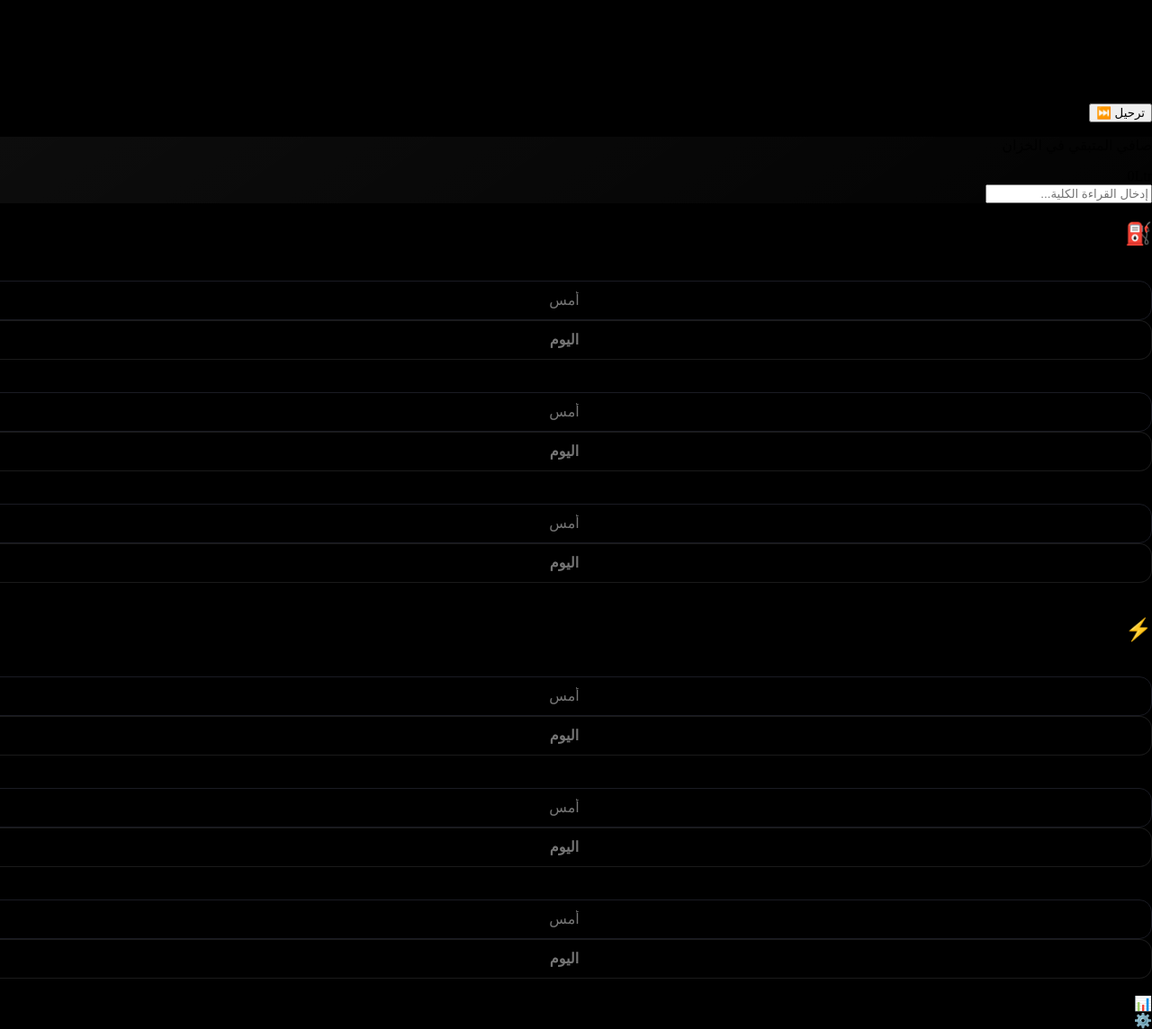
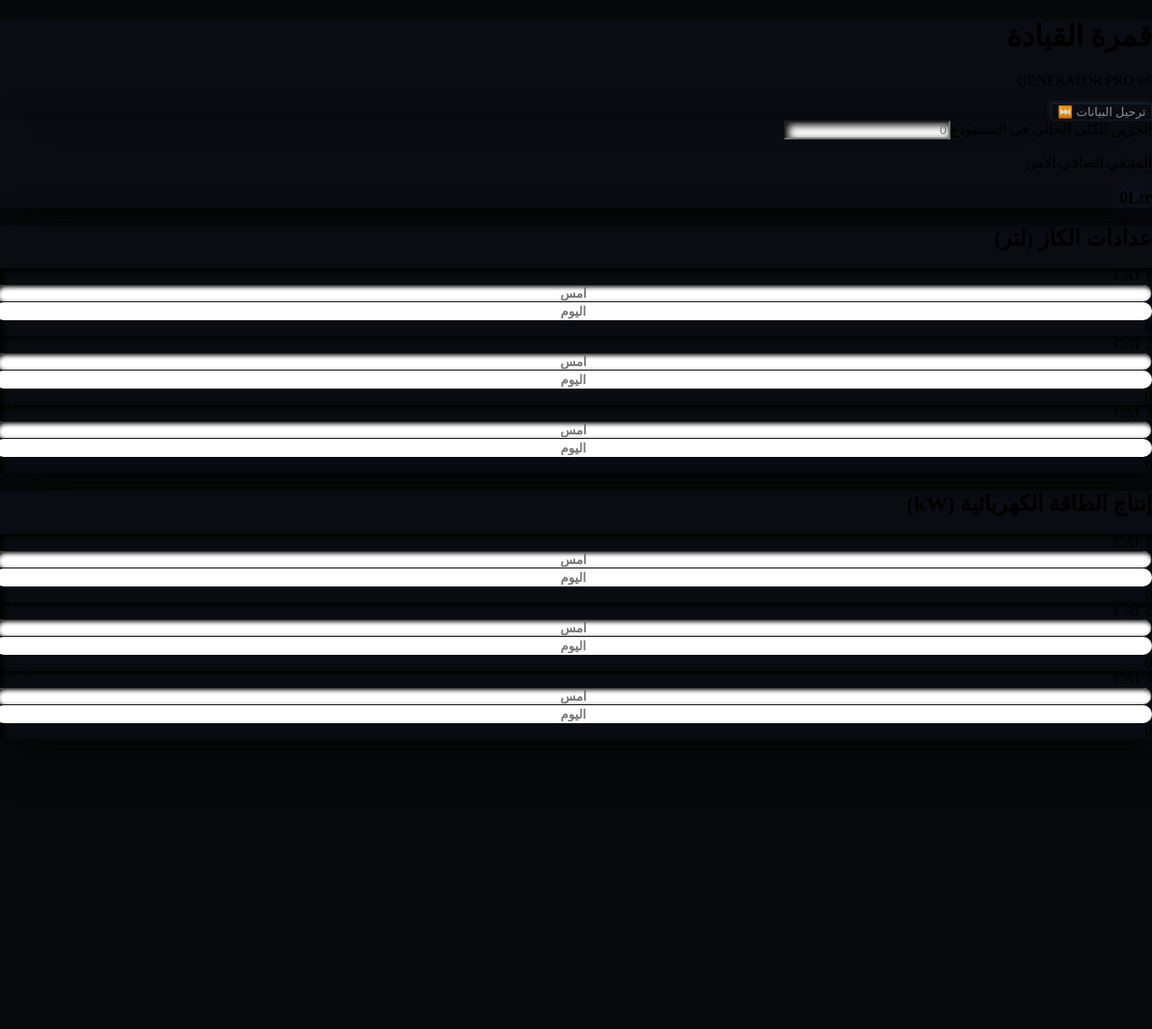
Before and after one commit to Alosh1990/generator-app, a Next.js app: page / in a window 1280 px wide. Shown: the whole page at 90% size. After the commit the page ends 822 px from the top, so only its background shows below. Built offline with nearby package versions, Linux system fonts and the light colour scheme.

Commit message:
Rename component and update localStorage keys

```diff
--- a/src/app/page.tsx
+++ b/src/app/page.tsx
@@ -1,7 +1,7 @@
 "use client";
 import React, { useState, useEffect, useMemo } from 'react';
 
-export default function GeneratorIPhoneOS() {
+export default function GeneratorFinalFixedUI() {
   const [mounted, setMounted] = useState(false);
   const [fuelRows, setFuelRows] = useState([
     { name: 'CAT 1', yesterday: '', today: '' },
@@ -17,26 +17,29 @@ export default function GeneratorIPhoneOS() {
 
   useEffect(() => {
     setMounted(true);
-    const savedFuel = localStorage.getItem('v9_fuel');
-    const savedKW = localStorage.getItem('v9_kw');
-    const savedStock = localStorage.getItem('v9_stock');
+    // استرجاع البيانات الآمن
+    try {
+      const savedFuel = localStorage.getItem('fuel_v6');
+      const savedKW = localStorage.getItem('kw_v6');
+      const savedStock = localStorage.getItem('stock_v6');
       if (savedFuel) setFuelRows(JSON.parse(savedFuel));
       if (savedKW) setKwRows(JSON.parse(savedKW));
       if (savedStock) setInitialStock(savedStock);
+    } catch (e) { console.error("Error loading data"); }
   }, []);
 
   useEffect(() => {
     if (mounted) {
-      localStorage.setItem('v9_fuel', JSON.stringify(fuelRows));
-      localStorage.setItem('v9_kw', JSON.stringify(kwRows));
-      localStorage.setItem('v9_stock', initialStock);
+      localStorage.setItem('fuel_v6', JSON.stringify(fuelRows));
+      localStorage.setItem('kw_v6', JSON.stringify(kwRows));
+      localStorage.setItem('stock_v6', initialStock);
     }
   }, [fuelRows, kwRows, initialStock, mounted]);
 
-  const updateValue = (type: 'f' | 'k', i: number, field: 'yesterday' | 'today', v: string) => {
-    const data = type === 'f' ? [...fuelRows] : [...kwRows];
-    data[i][field] = v;
-    type === 'f' ? setFuelRows(data) : setKwRows(data);
+  const updateValue = (type: 'fuel' | 'kw', index: number, field: 'yesterday' | 'today', val: string) => {
+    const data = type === 'fuel' ? [...fuelRows] : [...kwRows];
+    data[index][field] = val;
+    type === 'fuel' ? setFuelRows(data) : setKwRows(data);
   };
 
   const totals = useMemo(() => {
@@ -48,122 +51,119 @@ export default function GeneratorIPhoneOS() {
     return { fSums, kSums, totalF, totalK, remaining: remaining || 0 };
   }, [fuelRows, kwRows, initialStock]);
 
+  const safeFormat = (num: number) => (num || 0).toLocaleString('en-US');
+
   if (!mounted) return null;
 
   return (
-    <div className="min-h-screen bg-black flex justify-center items-center p-0 md:p-10 font-sans" dir="rtl">
+    <>
+      {/* 1. الحل السحري للموبايل (Meta Tag) */}
+      <head>
+        <meta name="viewport" content="width=device-width, initial-scale=1.0, maximum-scale=1.0, user-scalable=no" />
+      </head>
 
-      {/* جسم الهاتف الوهمي - يظهر فقط على الكمبيوتر */}
-      <div className="w-full max-w-[430px] h-screen md:h-[850px] bg-[#090a0f] relative md:rounded-[3.5rem] md:border-[10px] border-[#1a1b23] overflow-hidden shadow-[0_0_100px_rgba(0,0,0,1)] flex flex-col animate-fade-in">
+      <div className="min-h-screen bg-[#08090c] text-white p-4 md:p-8 font-sans selection:bg-blue-500/30 overflow-x-hidden" dir="rtl">
 
-        {/* Notch (حساسات الآيفون العلوية) */}
-        <div className="absolute top-0 left-1/2 -translate-x-1/2 w-32 h-7 bg-[#1a1b23] rounded-b-2xl z-50 hidden md:block"></div>
+        {/* تأثيرات إضاءة خلفية هادئة */}
+        <div className="fixed inset-0 pointer-events-none opacity-40">
+          <div className="absolute top-[-10%] left-[-10%] w-80 h-80 bg-blue-600/20 blur-[100px] rounded-full"></div>
+          <div className="absolute bottom-[-10%] right-[-10%] w-80 h-80 bg-cyan-600/20 blur-[100px] rounded-full"></div>
+        </div>
 
-        {/* محتوى التطبيق */}
-        <div className="flex-1 overflow-y-auto px-6 pt-10 pb-28 no-scrollbar space-y-8">
+        <div className="max-w-md mx-auto relative z-10 space-y-6 pb-12">
 
-          {/* Header الاحترافي */}
-          <div className="flex justify-between items-center mb-4">
+          {/* الهيدر الفخم */}
+          <header className="os-glass p-6 rounded-[2rem] flex justify-between items-center shadow-3d border border-white/5 mt-2">
             <div>
-              <h1 className="text-4xl font-black text-white tracking-tighter">المولدات</h1>
-              <div className="flex items-center gap-2 mt-1">
-                <span className="w-2 h-2 bg-emerald-500 rounded-full animate-pulse"></span>
-                <p className="text-slate-500 text-[10px] font-bold uppercase tracking-[0.2em]">Live System Pro</p>
-              </div>
+              <h1 className="text-xl font-black bg-gradient-to-r from-blue-400 to-cyan-400 bg-clip-text text-transparent italic tracking-tight">قمرة القيادة</h1>
+              <p className="text-[10px] text-slate-600 font-bold tracking-widest mt-1 uppercase">GENERATOR PRO v6</p>
             </div>
             <button
-              onClick={() => confirm("ترحيل البيانات؟") && setFuelRows(fuelRows.map(r=>({...r, yesterday:r.today, today:''})))}
-              className="bg-[#1a1b23] border border-white/5 text-[10px] font-black px-5 py-2.5 rounded-2xl active:scale-90 transition-all text-blue-400 uppercase"
+              onClick={() => confirm("ترحيل البيانات للغد؟") && setFuelRows(fuelRows.map(r => ({ ...r, yesterday: r.today, today: '' })))}
+              className="os-btn text-[10px] font-black px-4 py-2.5 rounded-xl text-blue-400 active:scale-95 transition-all"
             >
-              ترحيل ⏭️
+              ترحيل البيانات ⏭️
             </button>
-          </div>
+          </header>
 
-          {/* الكارت الرئيسي - الخزين المتبقي (تصميم زجاجي عريض) */}
-          <div className="glass-card p-8 rounded-[2.5rem] border border-white/[0.08] shadow-2xl relative overflow-hidden group">
-            <div className="absolute -top-10 -right-10 w-40 h-40 bg-blue-500/10 blur-[80px]"></div>
-            <p className="text-[10px] font-black text-slate-500 uppercase tracking-[0.2em] mb-4">صافي المتبقي في الخزان</p>
-            <div className="flex items-baseline gap-2 mb-6">
-              <span className="text-7xl font-black text-white tracking-tighter tabular-nums drop-shadow-2xl">
-                {totals.remaining.toLocaleString()}
-              </span>
-              <span className="text-blue-500 font-black text-lg italic">Ltr</span>
-            </div>
+          {/* المخزون الصافي (تصميم زجاجي عريض للموبايل) */}
+          <div className="os-glass p-8 rounded-[2.5rem] shadow-3d border border-white/5 relative overflow-hidden flex flex-col items-center">
+            <div className="absolute top-0 right-0 w-32 h-32 bg-blue-500/5 blur-3xl opacity-60"></div>
+            <label className="text-[10px] font-black text-slate-600 uppercase tracking-widest mb-3 z-10">الخزين الكلي الحالي في المستودع</label>
             <input
               type="number"
               value={initialStock}
               onChange={(e)=>setInitialStock(e.target.value)}
-              placeholder="إدخال القراءة الكلية..."
-              className="w-full bg-black/60 border border-white/10 p-5 rounded-2xl text-center text-lg font-black text-blue-400 outline-none focus:border-blue-500/40 transition-all shadow-inner"
+              className="w-full bg-black/50 border-2 border-white/5 p-4 rounded-2xl text-4xl font-black text-blue-400 outline-none shadow-inner-3d text-center focus:border-blue-500 transition-all z-10"
+              placeholder="0"
             />
+             <p className="text-[10px] font-black text-slate-600 uppercase tracking-widest mt-8 mb-2 z-10">المتبقي الصافي الآمن</p>
+             <h3 className="text-7xl font-black text-white tracking-tighter drop-shadow-3d z-10 animate-text-glow">
+               {safeFormat(totals.remaining)}
+               <span className="text-sm font-normal text-cyan-400 mr-2 italic underline decoration-cyan-900 underline-offset-4">Ltr</span>
+             </h3>
           </div>
 
-          {/* قسم استهلاك الوقود - خطوط عريضة جداً */}
-          <div className="space-y-4">
-            <h2 className="text-xs font-black text-slate-500 uppercase tracking-widest px-2 flex justify-between">
-              <span>⛽ استهلاك الكاز</span>
-              <span className="text-emerald-400 italic">+{totals.totalF}</span>
-            </h2>
+          {/* عدادات الكاز - تنسيق محاذي عمودياً للموبايل */}
+          <section className="os-glass rounded-[2.5rem] p-5 shadow-3d border border-blue-900/10 space-y-4">
+            <div className="flex items-center gap-2 mb-1">
+              <span className="w-2 h-5 bg-blue-500 rounded-full shadow-glow-blue"></span>
+              <h2 className="text-sm font-black text-blue-300">عدادات الكاز (لتر)</h2>
+            </div>
             {fuelRows.map((row, idx) => (
-              <div key={idx} className="bg-[#12141c] p-5 rounded-[2rem] border border-white/5 flex items-center gap-4 transition-all active:bg-[#1a1d29]">
-                <span className="w-14 font-black text-[11px] text-blue-300 italic">{row.name}</span>
-                <input type="number" value={row.yesterday} onChange={(e)=>updateValue('f', idx, 'yesterday', e.target.value)} className="ios-input text-slate-500" placeholder="أمس" />
-                <input type="number" value={row.today} onChange={(e)=>updateValue('f', idx, 'today', e.target.value)} className="ios-input-active border-blue-500/20" placeholder="اليوم" />
-                <div className="w-20 text-center font-black text-2xl text-emerald-400 drop-shadow-sm">
-                  {totals.fSums[idx] > 0 ? totals.fSums[idx] : 0}
+              <div key={idx} className="bg-black/40 p-4 rounded-2xl shadow-inner-3d border border-white/5 flex items-center gap-2 transition-all hover:border-blue-500/30">
+                <span className="w-12 font-black text-[10px] text-slate-500 italic">{row.name}</span>
+                <input type="number" value={row.yesterday} onChange={(e)=>updateValue('fuel', idx, 'yesterday', e.target.value)} className="input-field text-slate-600" placeholder="أمس" />
+                <input type="number" value={row.today} onChange={(e)=>updateValue('fuel', idx, 'today', e.target.value)} className="input-field-active border-blue-500/40 text-blue-100" placeholder="اليوم" />
+                <div className="w-14 text-center font-black text-emerald-400 text-lg">
+                  {totals.fSums[idx] > 0 ? safeFormat(totals.fSums[idx]) : 0}
                 </div>
               </div>
             ))}
+          </section>
+
+          {/* عدادات الطاقة - تنسيق محاذي عمودياً للموبايل */}
+          <section className="os-glass rounded-[2.5rem] p-5 shadow-3d border border-cyan-900/10 space-y-4">
+            <div className="flex items-center gap-2 mb-1">
+              <span className="w-2 h-5 bg-cyan-500 rounded-full shadow-glow-cyan"></span>
+              <h2 className="text-sm font-black text-cyan-300">إنتاج الطاقة الكهربائية (kW)</h2>
             </div>
-
-          {/* قسم إنتاج الطاقة - ألوان متناسقة */}
-          <div className="space-y-4">
-            <h2 className="text-xs font-black text-slate-500 uppercase tracking-widest px-2 flex justify-between">
-              <span>⚡ إنتاج الطاقة</span>
-              <span className="text-blue-400 italic">+{totals.totalK}</span>
-            </h2>
             {kwRows.map((row, idx) => (
-              <div key={idx} className="bg-[#12141c] p-5 rounded-[2rem] border border-white/5 flex items-center gap-4 transition-all active:bg-[#1a1d29]">
-                <span className="w-14 font-black text-[11px] text-purple-300 italic">{row.name}</span>
-                <input type="number" value={row.yesterday} onChange={(e)=>updateValue('k', idx, 'yesterday', e.target.value)} className="ios-input text-slate-500" placeholder="أمس" />
-                <input type="number" value={row.today} onChange={(e)=>updateValue('k', idx, 'today', e.target.value)} className="ios-input-active border-purple-500/20" placeholder="اليوم" />
-                <div className="w-20 text-center font-black text-2xl text-blue-400 drop-shadow-sm">
-                  {totals.kSums[idx] > 0 ? totals.kSums[idx] : 0}
+              <div key={idx} className="bg-black/40 p-4 rounded-2xl shadow-inner-3d border border-white/5 flex items-center gap-2 transition-all hover:border-cyan-500/30">
+                <span className="w-12 font-black text-[10px] text-slate-500 italic">{row.name}</span>
+                <input type="number" value={row.yesterday} onChange={(e)=>updateValue('kw', idx, 'yesterday', e.target.value)} className="input-field text-slate-600" placeholder="أمس" />
+                <input type="number" value={row.today} onChange={(e)=>updateValue('kw', idx, 'today', e.target.value)} className="input-field-active border-cyan-500/40 text-cyan-100" placeholder="اليوم" />
+                <div className="w-14 text-center font-black text-cyan-400 text-lg">
+                  {totals.kSums[idx] > 0 ? safeFormat(totals.kSums[idx]) : 0}
                 </div>
               </div>
             ))}
-          </div>
+          </section>
 
         </div>
 
-        {/* Bottom Bar - شكل الآيفون */}
-        <div className="h-24 bg-[#090a0f]/80 backdrop-blur-2xl border-t border-white/5 flex justify-around items-center px-10 pb-4">
-           <div className="flex flex-col items-center gap-1 text-blue-500 scale-110">
-              <span className="text-2xl">📊</span>
-              <span className="text-[9px] font-black uppercase tracking-tighter">البيانات</span>
-           </div>
-           <div className="flex flex-col items-center gap-1 text-slate-700">
-              <span className="text-2xl opacity-40">⚙️</span>
-              <span className="text-[9px] font-black uppercase tracking-tighter">الإعدادات</span>
-           </div>
-        </div>
+        {/* ستايل مخصص لضمان استجابة الموبايل */}
+        <style jsx global>{`
+          @keyframes textGlow { 0%, 100% { filter: drop-shadow(0 0 5px rgba(255,255,255,0.2)); } 50% { filter: drop-shadow(0 0 15px rgba(59,130,246,0.4)); } }
+          .animate-text-glow { animation: textGlow 4s infinite ease-in-out; }
+          .os-glass { background: rgba(13, 15, 22, 0.7); backdrop-filter: blur(20px); -webkit-backdrop-filter: blur(20px); }
+          .shadow-3d { box-shadow: 15px 15px 40px #040507, -5px -5px 15px rgba(255,255,255,0.01); }
+          .shadow-inner-3d { box-shadow: inset 3px 3px 10px #000, inset -1px -1px 5px rgba(255,255,255,0.01); }
+          .shadow-glow-blue { box-shadow: 0 0 10px rgba(59, 130, 246, 0.4); }
+          .shadow-glow-cyan { box-shadow: 0 0 10px rgba(6, 182, 212, 0.4); }
+          .drop-shadow-3d { filter: drop-shadow(5px 5px 3px #000); }
 
-      </div>
+          .os-btn { background: #0c0e14; border: 1px solid #1c222d; color: #a1a1aa; box-shadow: 4px 4px 10px #040507, -2px -2px 5px #1c222d; transition: all 0.2s; cursor: pointer; }
+          .os-btn:active { transform: translateY(2px); box-shadow: 1px 1px 2px #040507, -1px -1px 2px #1c222d; color: #fff; }
 
-      <style jsx global>{`
-        @keyframes fadeIn { from { opacity: 0; transform: translateY(20px); } to { opacity: 1; transform: translateY(0); } }
-        .animate-fade-in { animation: fadeIn 0.6s ease-out; }
-        .no-scrollbar::-webkit-scrollbar { display: none; }
-
-        .glass-card { background: linear-gradient(145deg, rgba(255,255,255,0.05) 0%, rgba(255,255,255,0.01) 100%); backdrop-filter: blur(20px); }
-
-        .ios-input { width: 100%; background: #000; border: 1px solid #1a1b23; border-radius: 14px; padding: 12px; text-align: center; font-size: 16px; outline: none; transition: all 0.2s; }
-        .ios-input-active { width: 100%; background: #000; border: 1px solid rgba(255,255,255,0.1); border-radius: 14px; padding: 12px; text-align: center; font-size: 16px; color: #fff; font-weight: 900; outline: none; transition: all 0.3s; }
-        .ios-input-active:focus { border-color: #3b82f6; transform: scale(1.05); box-shadow: 0 0 20px rgba(59,130,246,0.15); }
+          .input-field { width: 100%; bg: #0a0c10; border: 1px solid #111; border-radius: 10px; p: 10px; text-align: center; font-weight: 700; font-size: 14px; outline: none; box-shadow: inset 2px 2px 5px #000; }
+          .input-field-active { width: 100%; bg: #0a0c10; border: 1px solid rgba(255,255,255,0.1); border-radius: 10px; p: 10px; text-align: center; font-weight: 900; font-size: 14px; outline: none; transition: all 0.3s; }
+          .input-field-active:focus { border-color: rgba(255,255,255,0.3); transform: scale(1.05); }
 
           input::-webkit-outer-spin-button, input::-webkit-inner-spin-button { -webkit-appearance: none; margin: 0; }
-        body { background-color: #000; margin: 0; overflow: hidden; }
+          body { background-color: #08090c; margin: 0; }
         `}</style>
       </div>
+    </>
   );
 }
```
Lines whose indentation alone changed are shown as unchanged.
